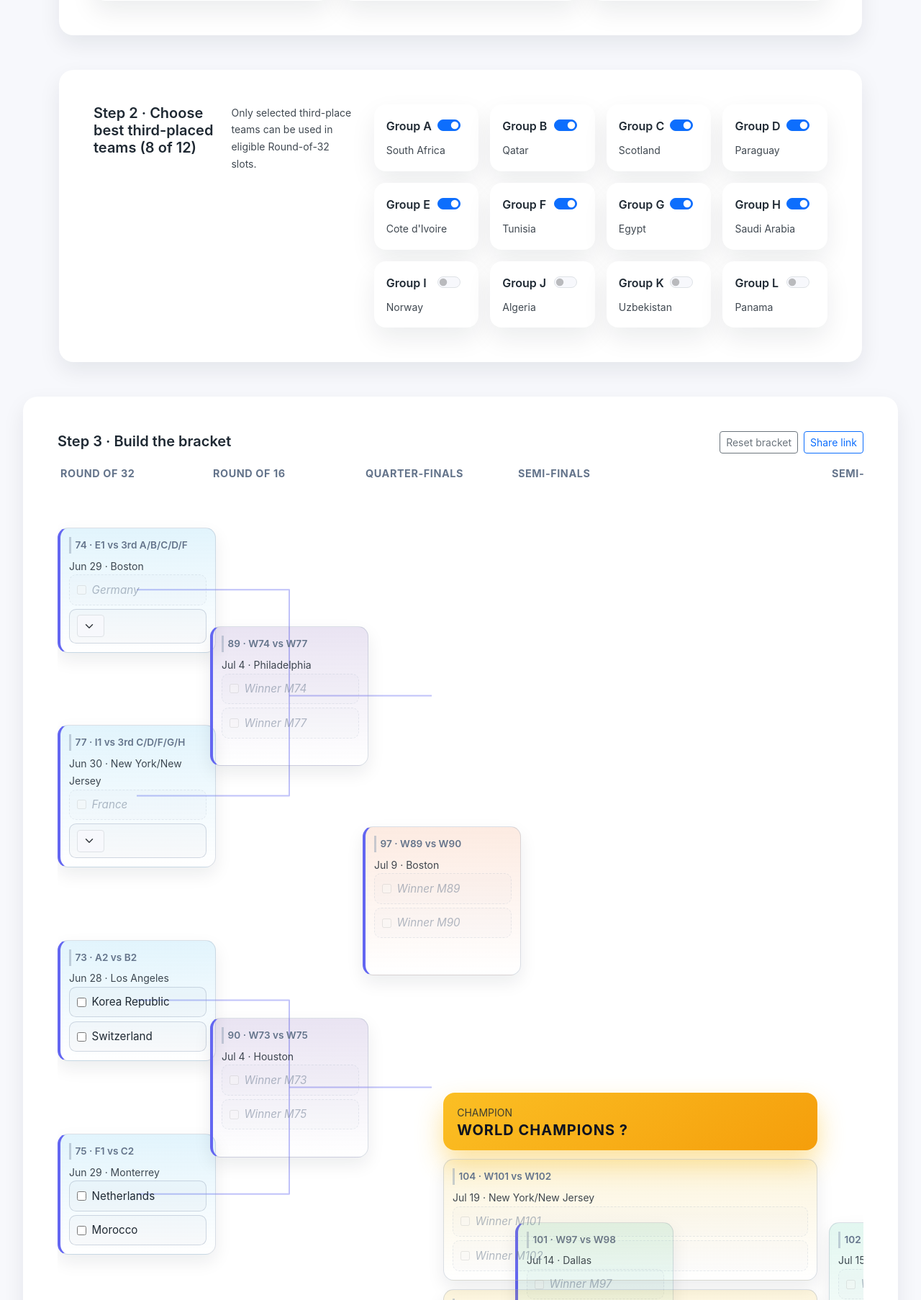
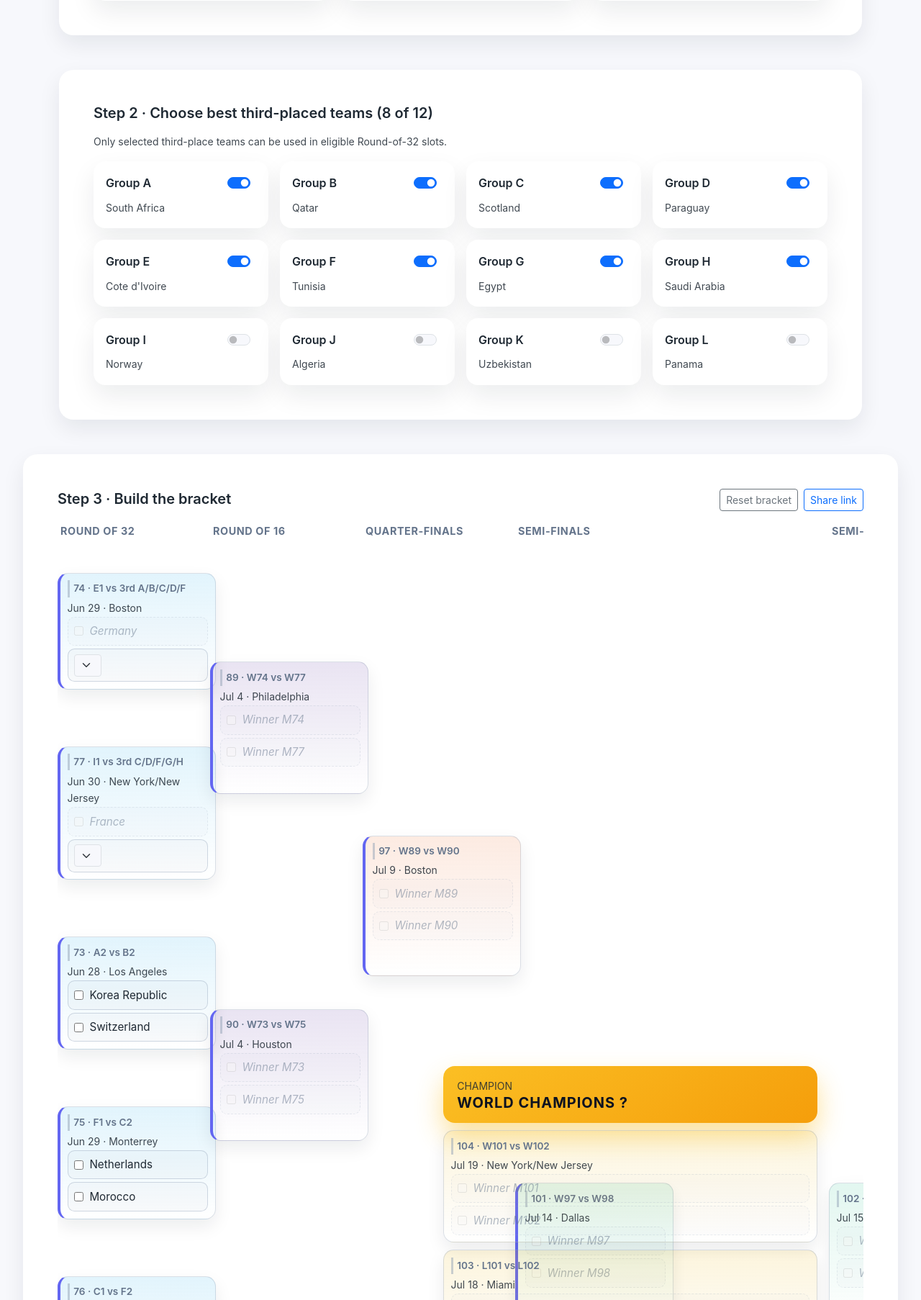
Before and after one commit to sfeng77/damogu, a Flask app: page /worldcup26/predictor in a window 1280 px wide. Shown: the part 1767-3573 px from the top of the page at 72% size. Run offline with Flask 3, Linux system fonts and the light colour scheme.

Commit message:
Improve WC26 predictor mobile layout
- Fix Step 2 layout nesting
- Improve small-screen overflow handling
- Remove bracket connector lines and compact vertical spacing

```diff
--- a/static/css/main.css
+++ b/static/css/main.css
@@ -277,6 +277,7 @@ a:hover {
   border: 1px solid rgba(148, 163, 184, 0.35);
   border-radius: 0.7rem;
   background: rgba(148, 163, 184, 0.06);
+  min-width: 0;
 }
 
 .rank-pill {
@@ -293,6 +294,9 @@ a:hover {
   font-size: 0.95rem;
   color: var(--color-text);
   white-space: nowrap;
+  overflow: hidden;
+  text-overflow: ellipsis;
+  min-width: 0;
 }
 
 .draggable-team .handle {
@@ -409,6 +413,7 @@ footer {
   overflow-x: auto;
   overflow-y: visible;
   padding-bottom: 1rem;
+  -webkit-overflow-scrolling: touch;
 }
 
 .bracket-flex {
@@ -419,11 +424,16 @@ footer {
   min-width: 1400px; /* ensure both sides visible; scroll if container narrower */
 }
 
+.bracket-flex > * {
+  min-width: 0;
+}
+
 .bracket-side {
   display: grid;
   grid-template-columns: repeat(4, minmax(200px, 1fr));
   gap: 0.75rem;
   position: relative;
+  min-width: 0;
 }
 
 .bracket-side.left .match-card {
@@ -436,8 +446,8 @@ footer {
 
 .round-column {
   display: grid;
-  grid-template-rows: repeat(16, minmax(72px, auto));
-  gap: 0.9rem;
+  grid-template-rows: repeat(16, minmax(60px, auto));
+  gap: 0.6rem;
   min-width: 220px;
 }
 
@@ -455,8 +465,8 @@ footer {
   border: 1px solid rgba(148, 163, 184, 0.35);
   border-radius: 0.9rem;
   box-shadow: 0 10px 24px var(--card-shadow);
-  padding: 0.75rem;
-  min-height: 78px;
+  padding: 0.6rem;
+  min-height: 64px;
   position: relative;
   z-index: 1;
   width: 100%;
@@ -488,17 +498,28 @@ footer {
   font-size: 0.85rem;
   font-weight: 600;
   color: var(--color-muted);
-  margin-bottom: 0.35rem;
+  margin-bottom: 0.2rem;
 }
 
 .team-slot {
   border: 1px dashed rgba(148, 163, 184, 0.4);
   border-radius: 0.6rem;
-  padding: 0.45rem 0.6rem;
+  padding: 0.4rem 0.55rem;
   font-size: 0.95rem;
   display: flex;
   align-items: center;
   background: rgba(148, 163, 184, 0.06);
+  min-width: 0;
+}
+
+.team-slot > .d-flex,
+.team-slot > .d-flex > .d-flex {
+  min-width: 0;
+}
+
+.team-slot span {
+  min-width: 0;
+  overflow-wrap: anywhere;
 }
 
 .team-slot .winner-check {
@@ -532,7 +553,7 @@ footer {
 }
 
 .team-slot + .team-slot {
-  margin-top: 0.35rem;
+  margin-top: 0.25rem;
 }
 
 .winner-row {
@@ -576,7 +597,7 @@ footer {
 .center-podium {
   display: flex;
   flex-direction: column;
-  gap: 0.75rem;
+  gap: 0.6rem;
   align-items: stretch;
   justify-content: center;
   min-height: 100%;
@@ -603,10 +624,22 @@ footer {
   left: 0;
   pointer-events: none;
   z-index: 0;
-  mix-blend-mode: multiply;
+  mix-blend-mode: normal;
+}
+
+.connector-layer path {
+  vector-effect: non-scaling-stroke;
 }
 
 @media (max-width: 991.98px) {
+  .full-bleed {
+    left: auto;
+    right: auto;
+    width: 100%;
+    margin-left: 0;
+    margin-right: 0;
+  }
+
   .bracket-flex {
     grid-template-columns: 1fr;
     min-width: 100%;
@@ -618,6 +651,12 @@ footer {
 }
 
 @media (max-width: 575.98px) {
+  .team-name {
+    white-space: normal;
+    overflow: visible;
+    text-overflow: clip;
+  }
+
   .bracket-side {
     grid-template-columns: repeat(3, minmax(140px, 1fr));
   }
--- a/static/js/wc26_predictor.js
+++ b/static/js/wc26_predictor.js
@@ -595,8 +595,7 @@ function renderSide(side) {
     sideEl.appendChild(column);
   });
 
-  // connectors (draw after DOM attach)
-  requestAnimationFrame(() => drawConnectors(sideEl, side));
+  // Connectors disabled (kept cleaner/compact for mobile + readability)
   return sideEl;
 }
 
@@ -611,14 +610,18 @@ function drawConnectors(sideEl, side) {
   const edgeList = edges[side];
   if (!edgeList) return;
 
-  const getCenter = (matchId) => {
+  const getBox = (matchId) => {
     const el = sideEl.querySelector(`[data-match-id="${matchId}"]`);
     if (!el) return null;
     const rect = el.getBoundingClientRect();
     const parentRect = sideEl.getBoundingClientRect();
     return {
-      x: rect.left - parentRect.left + rect.width / 2,
-      y: rect.top - parentRect.top + rect.height / 2
+      left: rect.left - parentRect.left,
+      right: rect.right - parentRect.left,
+      top: rect.top - parentRect.top,
+      bottom: rect.bottom - parentRect.top,
+      cx: rect.left - parentRect.left + rect.width / 2,
+      cy: rect.top - parentRect.top + rect.height / 2,
     };
   };
 
@@ -628,16 +631,33 @@ function drawConnectors(sideEl, side) {
   svg.setAttribute("height", containerRect.height);
 
   edgeList.forEach(([from, to]) => {
-    const a = getCenter(from);
-    const b = getCenter(to);
+    const a = getBox(from);
+    const b = getBox(to);
     if (!a || !b) return;
-    const midX = side === "left" ? Math.max(a.x, b.x) : Math.min(a.x, b.x);
+
+    const clamp = (value, min, max) => Math.max(min, Math.min(max, value));
+
+    // Choose endpoints on the edges that face each other, so anchors always point toward the next card.
+    // This avoids relying on "left/right side" assumptions if layout/round ordering changes.
+    const dx = b.cx - a.cx;
+    const startX = dx >= 0 ? a.right : a.left;
+    const endX = dx >= 0 ? b.left : b.right;
+    const startY = a.cy;
+    const endY = b.cy;
+
+    const safeStartX = clamp(startX, 0, containerRect.width);
+    const safeEndX = clamp(endX, 0, containerRect.width);
+    const midX = dx >= 0
+      ? (a.right + b.left) / 2
+      : (a.left + b.right) / 2;
+    const safeMidX = clamp(midX, 0, containerRect.width);
     const path = document.createElementNS("http://www.w3.org/2000/svg", "path");
-    const d = `M ${a.x} ${a.y} L ${midX} ${a.y} L ${midX} ${b.y} L ${b.x} ${b.y}`;
+    const d = `M ${safeStartX} ${startY} L ${safeMidX} ${startY} L ${safeMidX} ${endY} L ${safeEndX} ${endY}`;
     path.setAttribute("d", d);
     path.setAttribute("fill", "none");
     path.setAttribute("stroke", "rgba(99, 102, 241, 0.4)");
     path.setAttribute("stroke-width", "2");
+    path.setAttribute("stroke-linecap", "round");
     path.setAttribute("stroke-linejoin", "round");
     svg.appendChild(path);
   });
--- a/templates/worldcup26_predictor.html
+++ b/templates/worldcup26_predictor.html
@@ -33,6 +33,7 @@
 <section class="py-4">
   <div class="content-card mx-auto">
     <div class="d-flex flex-column flex-lg-row gap-4">
+      <div class="flex-fill">
         <h2 class="h5 fw-semibold mb-3">Step 2 · Choose best third-placed teams (8 of 12)</h2>
         <p class="small text-muted mb-3">Only selected third-place teams can be used in eligible Round-of-32 slots.</p>
         <div id="third-place" class="row g-3"></div>
```
